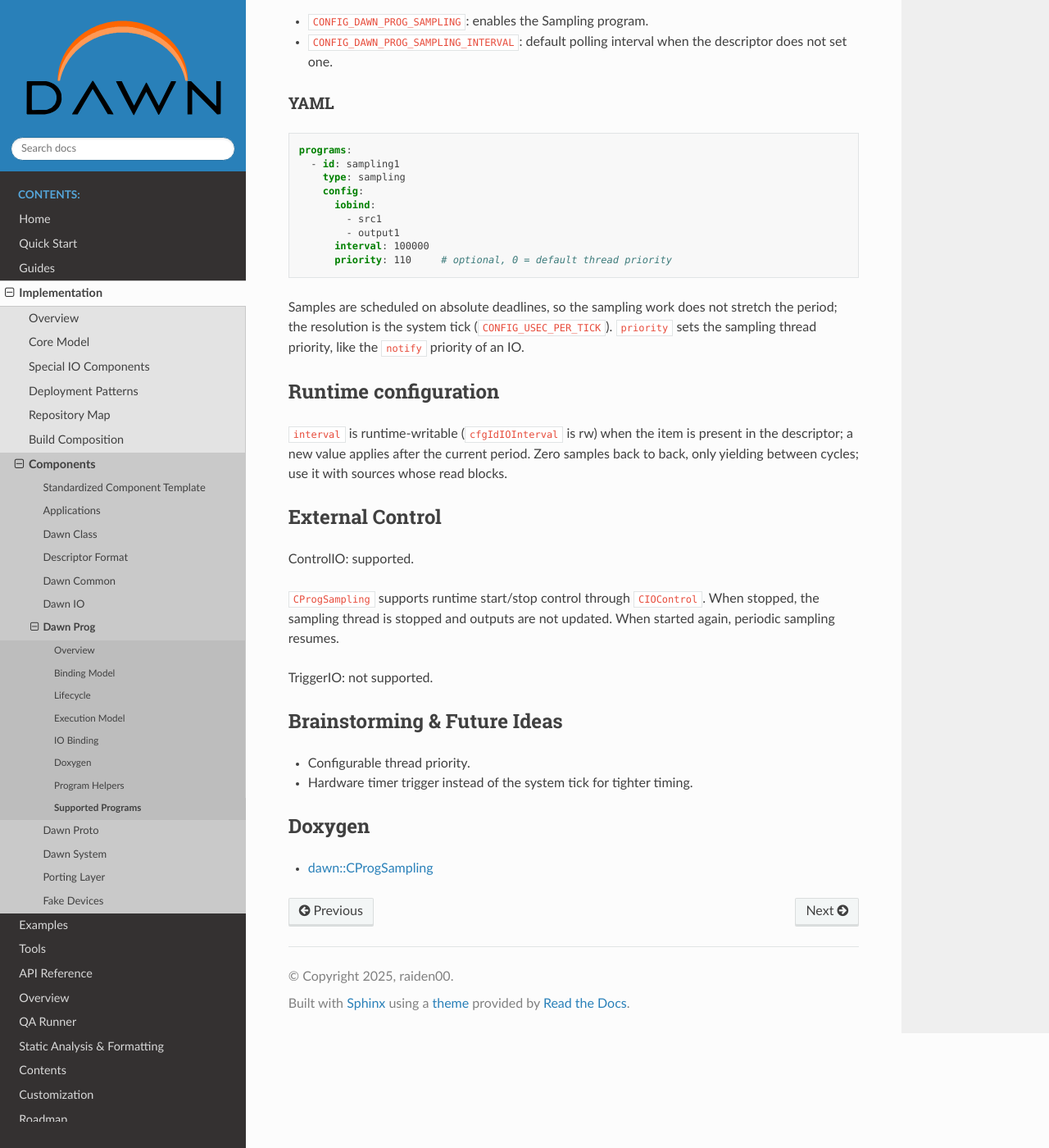
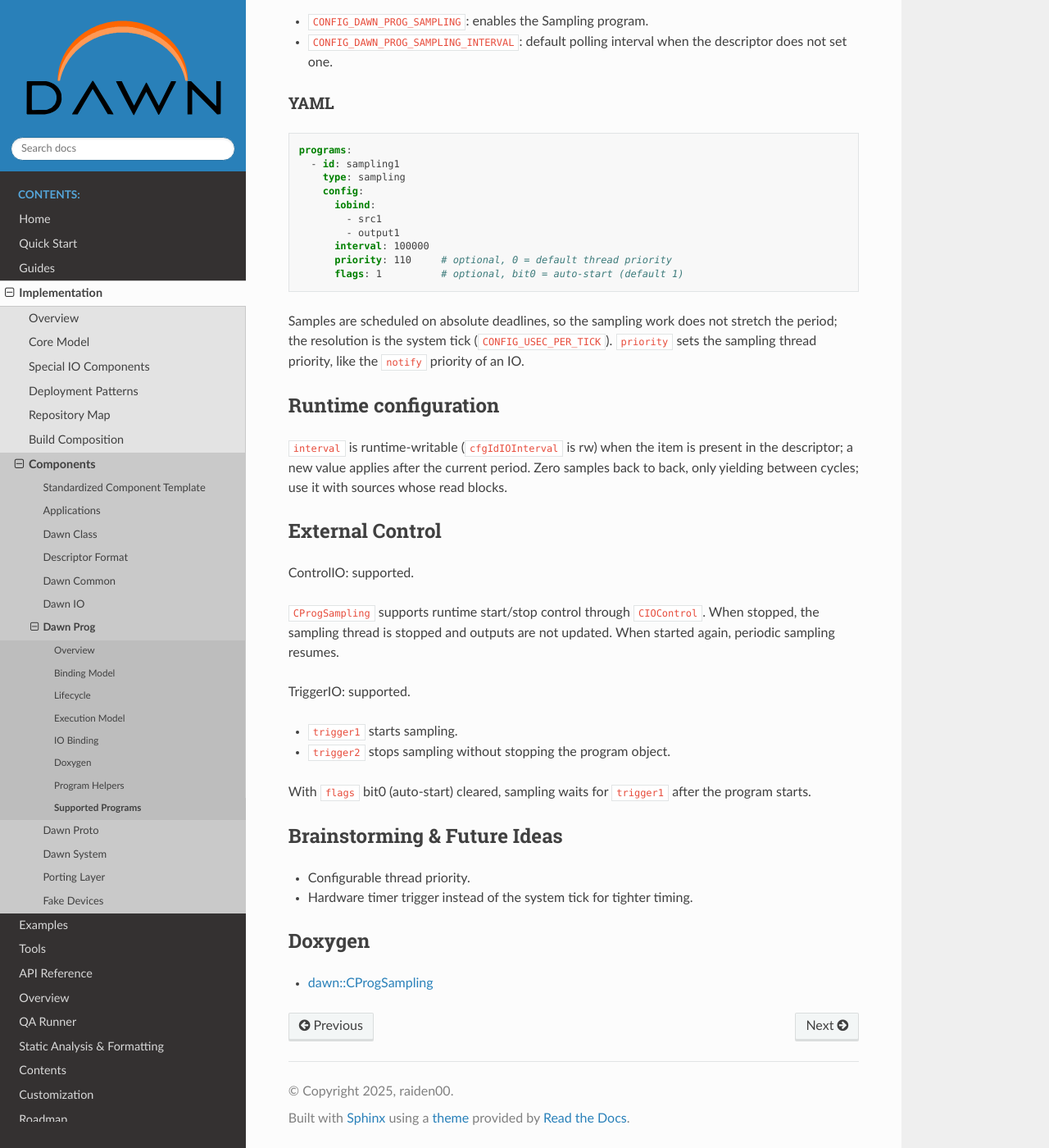
Before and after one commit to railab/dawn, a Sphinx documentation site: the page built from Documentation/components/prog/sampling.rst, in a window 1280 px wide and 1400 px high, scrolled down 754 px. Shown: the whole window at 82% size. Built offline with Sphinx 7.4.7 and the Read the Docs theme 3.1.0, drawn with Linux system fonts in a browser that asks for light colours.

Commit message:
prog/sampling: start and stop sampling by trigger
trigger1 starts and trigger2 stops sampling while the program keeps
running, as in prog/buffer. FLAGS bit0 (auto-start, default on) lets
sampling wait for trigger1 after the program starts.

Signed-off-by: raiden00pl <raiden00@railab.me>

```diff
--- a/Documentation/components/prog/sampling.rst
+++ b/Documentation/components/prog/sampling.rst
@@ -51,6 +51,7 @@ YAML
            - output1
          interval: 100000
          priority: 110     # optional, 0 = default thread priority
+         flags: 1          # optional, bit0 = auto-start (default 1)
 
 Samples are scheduled on absolute deadlines, so the sampling work does not
 stretch the period; the resolution is the system tick
@@ -74,7 +75,13 @@ ControlIO: supported.
 When stopped, the sampling thread is stopped and outputs are not updated.
 When started again, periodic sampling resumes.
 
-TriggerIO: not supported.
+TriggerIO: supported.
+
+- ``trigger1`` starts sampling.
+- ``trigger2`` stops sampling without stopping the program object.
+
+With ``flags`` bit0 (auto-start) cleared, sampling waits for ``trigger1``
+after the program starts.
 
 Brainstorming & Future Ideas
 ============================
```
Also changed, not shown: 3 other files.
